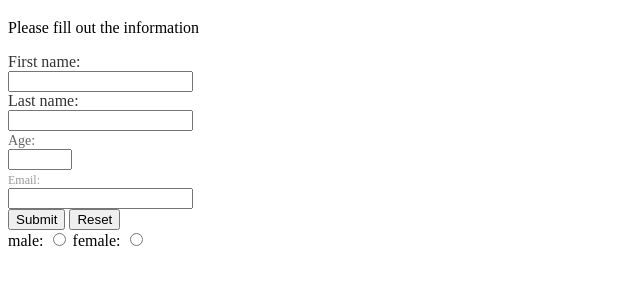
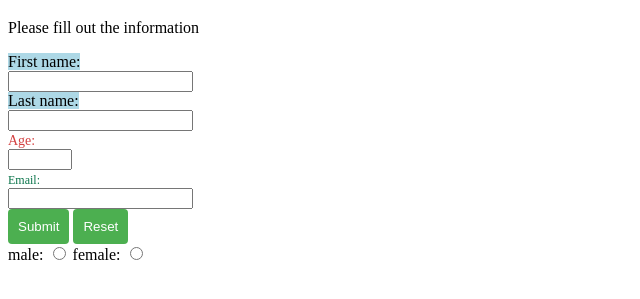
Before and after one commit to StephanieJones1015/formProject, a plain HTML site: page index.html in a window 1280 px wide. Shown: the part 61-360 px from the top of the page, without its empty margins (0-640 px from the left). Drawn offline with Linux system fonts and the light colour scheme.

Commit message:
added styling to button

```diff
--- a/styles.css
+++ b/styles.css
@@ -1,12 +1,21 @@
 .label {
     font-size: 16px;
-    color: #333;
+    background-color: lightblue;
 }
 .a-label {
     font-size: 14px;
-    color: #666;
+    color: #d34242;
 }
 .b-label {
     font-size: 12px;
-    color: #999;
+    color: #0a744a;
 }
+button {
+    grid-column: span 2;
+    padding: 10px;
+    background-color: #4CAF50;
+    color: white;
+    border: none;
+    border-radius: 4px;
+    cursor: pointer;
+  }
```
